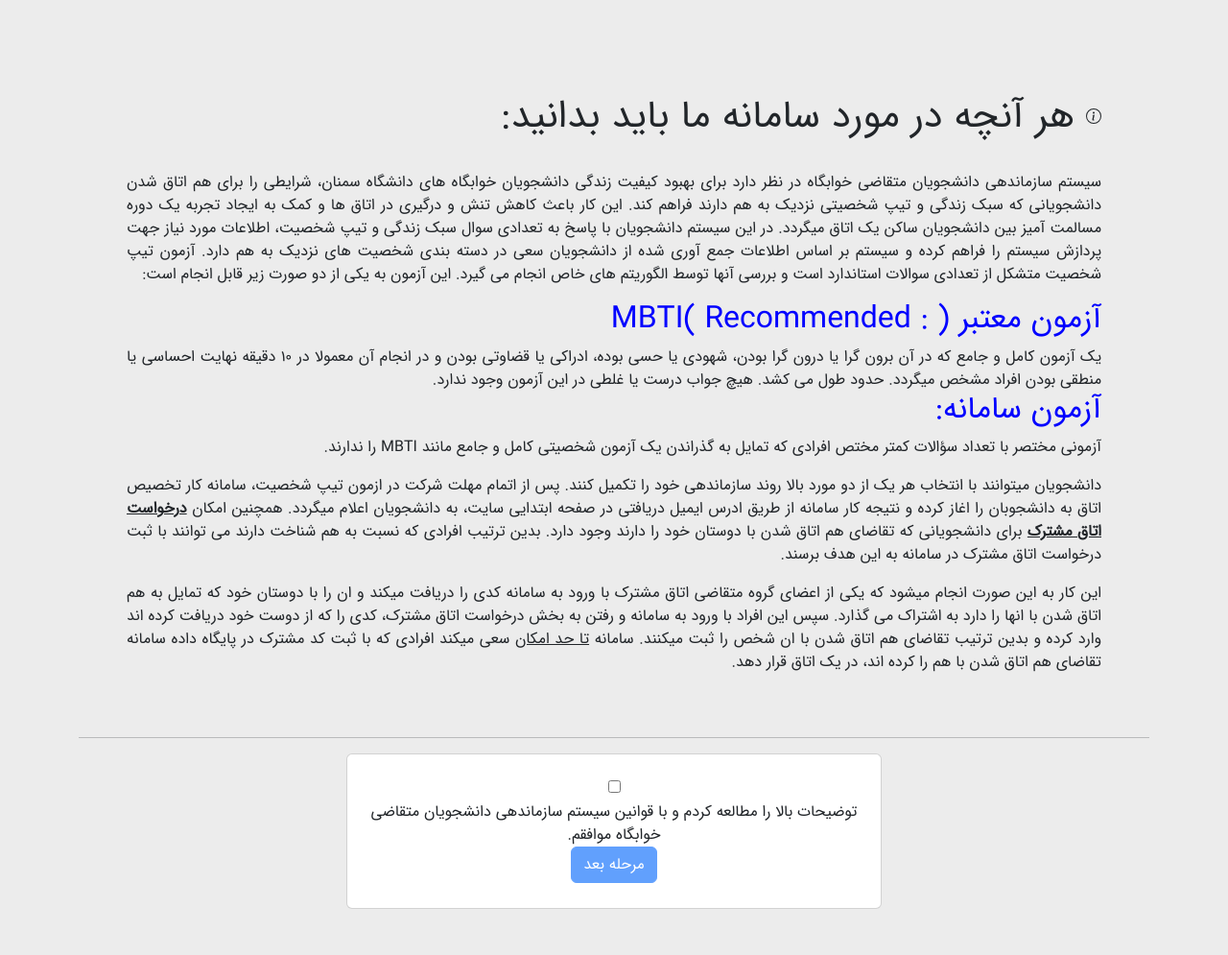
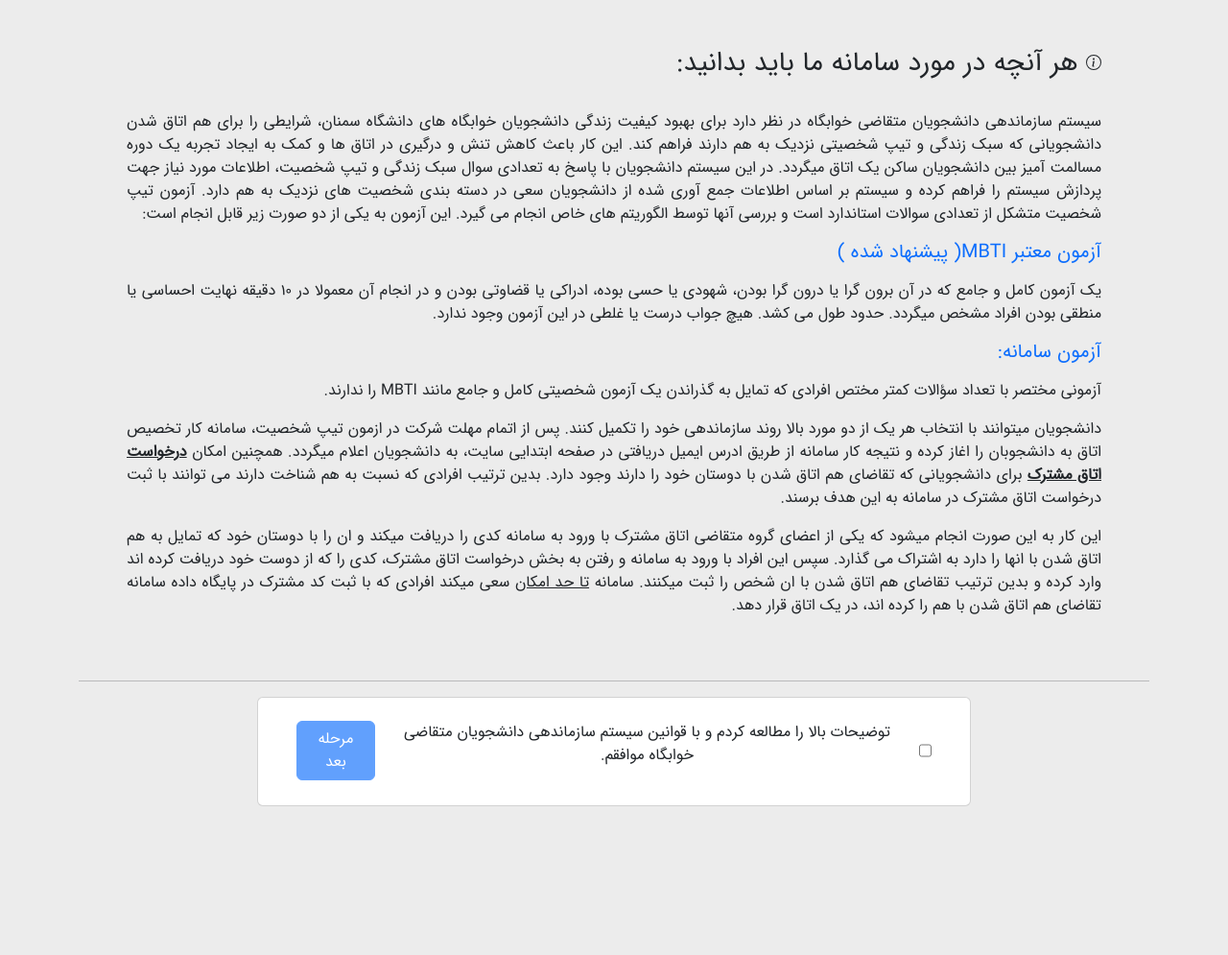
Before and after one commit to amir-H-bagherian/Seman-Dormitory-Project, a Django app: page /homepage/ in a window 1280 px wide. Shown: the part 126-1121 px from the top of the page at 96% size. After the commit the page ends 966 px from the top, so only its background shows below. Run offline with Django 4.2, Linux system fonts and the light colour scheme; the visitor is signed in with stand-in values (Sample User, id 1).

Commit message:
Fixing style problems
The placement of the accept system rules box has been modified ،
The h1 tags were replaced with more suitable tags, the size of the texts was balanced, the page margin was changed

```diff
--- a/templates/HomePage.html
+++ b/templates/HomePage.html
@@ -2,9 +2,9 @@
 
 {% block content %}
 
-   <div class="container mt-5 ">
-    <div class="mt-5 desctext">
-      <h1>
+   <div class="container  ">
+    <div class="desctext">
+      <h3>
         <svg xmlns="http://www.w3.org/2000/svg" width="16" height="16" fill="currentColor" class="bi bi-info-circle"
           viewBox="0 0 16 16">
           <path d="M8 15A7 7 0 1 1 8 1a7 7 0 0 1 0 14zm0 1A8 8 0 1 0 8 0a8 8 0 0 0 0 16z" />
@@ -12,7 +12,7 @@
             d="m8.93 6.588-2.29.287-.082.38.45.083c.294.07.352.176.288.469l-.738 3.468c-.194.897.105 1.319.808 1.319.545 0 1.178-.252 1.465-.598l.088-.416c-.2.176-.492.246-.686.246-.275 0-.375-.193-.304-.533L8.93 6.588zM9 4.5a1 1 0 1 1-2 0 1 1 0 0 1 2 0z" />
         </svg>
         هر آنچه در مورد سامانه ما باید بدانید:
-      </h1><br>
+      </h3><br>
       <p>
         سیستم سازماندهی دانشجویان متقاضی خوابگاه در نظر دارد برای بهبود کیفیت زندگی دانشجویان خوابگاه های دانشگاه سمنان،
         شرایطی را برای هم اتاق شدن دانشجویانی که سبک زندگی و تیپ شخصیتی نزدیک به هم دارند فراهم کند. این کار باعث کاهش
@@ -23,18 +23,17 @@
         آزمون تیپ شخصیت متشکل از تعدادی سوالات استاندارد است و بررسی آنها توسط الگوریتم های خاص انجام می گیرد. این آزمون به
         یکی از دو صورت زیر قابل انجام است: </p>
       <p>
-        <h2 style="color: blue;">آزمون معتبر MBTI( Recommended : )</h2>
+        <h5 class="text-primary my-3">آزمون معتبر MBTI( پیشنهاد شده )</h5>
         یک آزمون کامل و جامع که در آن برون گرا یا درون گرا بودن، شهودی یا حسی بوده، ادراکی یا قضاوتی بودن و در
         انجام آن معمولا در ۱۰ دقیقه نهایت احساسی یا منطقی بودن افراد مشخص میگردد.
         حدود
         طول می کشد. هیچ جواب درست یا غلطی در این آزمون وجود ندارد.
-      <h2 style="color: blue;">آزمون سامانه:</h2>
+      <h5 class="text-primary my-3">آزمون سامانه:</h5>
         <p>
         آزمونی مختصر با تعداد سؤالات کمتر مختص افرادی که تمایل به گذراندن یک آزمون شخصیتی کامل و جامع مانند
         MBTI را ندارند.</p>
       <p>
         دانشجویان میتوانند با انتخاب هر یک از دو مورد بالا روند سازماندهی خود را تکمیل کنند. پس از اتمام مهلت شرکت در ازمون تیپ شخصیت، سامانه کار تخصیص اتاق به دانشجوبان را اغاز  کرده و نتیجه کار سامانه از طریق ادرس ایمیل دریافتی در صفحه ابتدایی سایت، به دانشجویان اعلام میگردد.
-
         همچنین امکان
         <u><b>درخواست اتاق مشترک</b></u>
         برای دانشجویانی که تقاضای هم اتاق شدن با دوستان خود را دارند وجود دارد. بدین
@@ -45,20 +44,15 @@
         سامانه
         <u>تا حد امکان</u>
         سعی میکند افرادی که با ثبت کد مشترک در پایگاه داده سامانه تقاضای هم اتاق شدن با هم را کرده اند، در یک اتاق قرار دهد.
-
     </div>
     <hr>
+    <div class="d-flex justify-content-center">
+      <div class="card text-start col-8 text-center mb-5">
+        <div class="form-check p-4 d-flex control-div">
 
-
-    <div class="d-flex justify-content-center">
-      <div class="card text-start col-6 text-center mb-5">
-        <div class="form-check p-4">
-
-          <input type="checkbox" id="checkme" />
+          <input type="checkbox" id="checkme" class="mx-3" />
           <label class="form-check-label" for="">
             توضیحات بالا را مطالعه کردم و با قوانین سیستم سازماندهی دانشجویان متقاضی خوابگاه موافقم. </label>
-
-        <!-- <input type="submit" name="sendNewSms" class="inputButton" id="sendNewSms" value=" Send "disabled /> -->
         <button class ="btn btn-primary mx-3"type="submit" name="sendNewSms" class="inputButton" id="sendNewSms" value=" Send" disabled onclick="location.href='{% url 'pre-exam' %}'">مرحله بعد  </button>
         </div>
       </div>
@@ -70,18 +64,6 @@
         sendbtn.disabled = !this.checked;
       };
     </script>
-    <!-- <div class="d-flex justify-content-center">
-      <div class="card text-start col-4 text-center">
-        <div class="card-body">
-          <h4 class="card-title">ورود به صفحه آزمون</h4>
-          <p class="card-text">این آزمون برای بررسی شرایط شما و ارزیابی آن برای سازماندهی موثر تر دانشجویان طراحی شده
-            است</p>
-        </div>
-        <button type="button" class="btn btn-primary" data-bs-toggle="button" aria-pressed="false"
-          autocomplete="off">ورود به آزمون</button>
-      </div>
-    </div> -->
-
   </div>
 
 {% endblock %}
```
